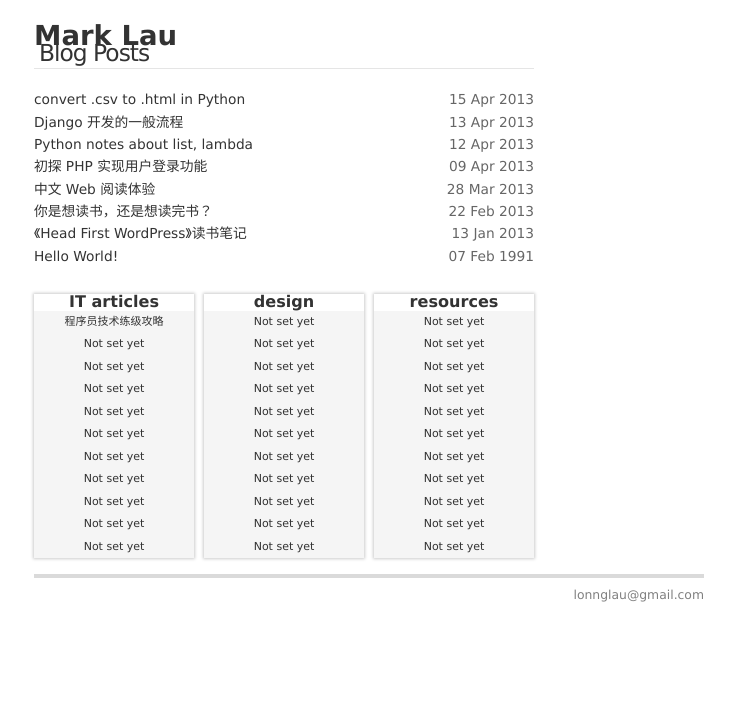
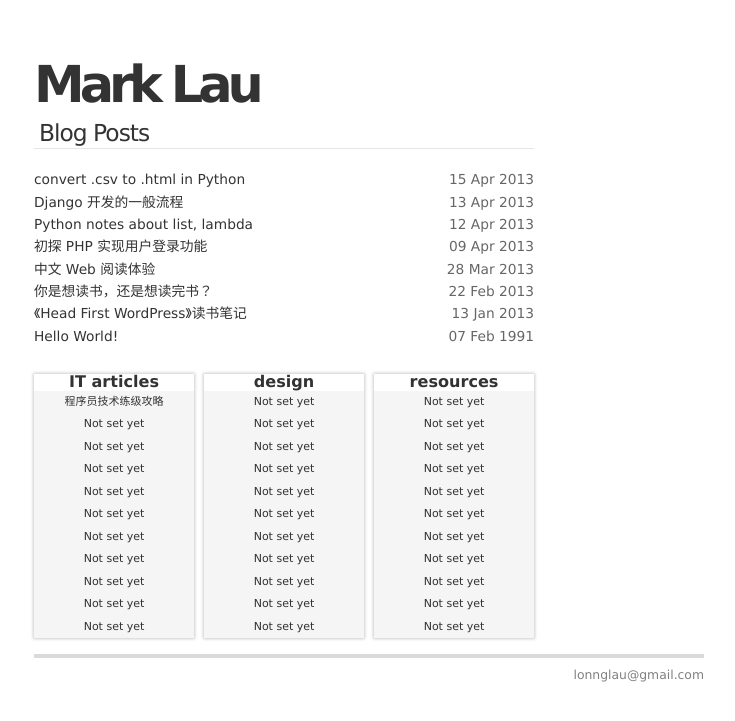
Before and after one commit to yuel/lonn.github.com, a Jekyll site: the page built from index.html, in a window 1280 px wide. Shown: the top 721 px of the page, without its empty margins (271-1006 px from the left). Built offline with Jekyll 4.4.1, drawn with Linux system fonts in a browser that asks for light colours.

Commit message:
Update screen.css

```diff
--- a/css/screen.css
+++ b/css/screen.css
@@ -14,6 +14,13 @@ body {
 a {
 	color: #333;
 	text-decoration: none;
+}
+
+h1 {
+	font-size: 3.7em;
+	letter-spacing: -5px;
+	margin: 0 0 30px 0px;
+	padding: 50px 0 0 0;
 }
 
 h2 {
```
